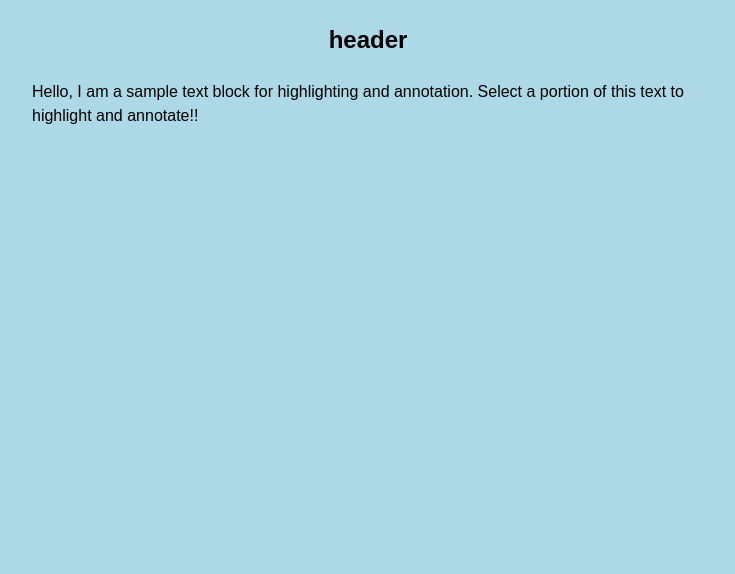
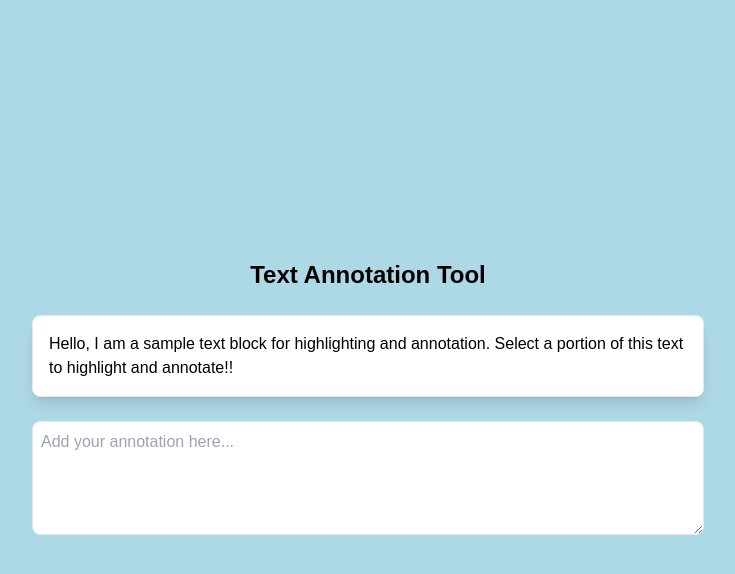
Before and after one commit to MarcusUniversee/Defenders-Assignment, a Next.js app in the folder defenders-assignment/: page /abby in a window 1280 px wide. Shown: the top 574 px of the page, without its empty margins (272-1007 px from the left). Built offline with nearby package versions, Linux system fonts and the light colour scheme.

Commit message:
Changed styling

```diff
--- a/defenders-assignment/src/app/abby/components/TextDisplay.jsx
+++ b/defenders-assignment/src/app/abby/components/TextDisplay.jsx
@@ -1,10 +1,10 @@
 "use client";
 
 import React, { useState, useEffect } from "react";
-import "../styles.css";
+import '../styles.css';
 
-//TODO: pass in a text prop
-const TextDisplay = ({ text }) => {
+// Pass annotationInput and clearAnnotationInput as props
+const TextDisplay = ({ text, annotationInput, clearAnnotationInput }) => {
   // State to store selected text
   const [selectedText, setSelectedText] = useState("");
   // State to store list of annotations
@@ -20,14 +20,15 @@ const TextDisplay = ({ text }) => {
   };
 
   // Function to add annotation for the selected text
-  const addAnnotation = (annotationText) => {
-    if (selectedText) {
+  const addAnnotation = () => {
+    if (selectedText && annotationInput) {
       const newAnnotation = {
         text: selectedText,
-        annotation: annotationText || "No annotation provided",
+        annotation: annotationInput || "No annotation provided",
       };
       setAnnotations([...annotations, newAnnotation]);
       setSelectedText(""); // Clear selected text after adding annotation
+      clearAnnotationInput(); // Clear the annotation input after it's used
     }
   };
 
@@ -52,7 +53,7 @@ const TextDisplay = ({ text }) => {
           </p>
           <button
             className="mt-2 px-4 py-2 bg-blue-500 text-white rounded hover:bg-blue-600"
-            onClick={() => addAnnotation("Annotation for selected text")}
+            onClick={addAnnotation}
           >
             Add Annotation
           </button>
@@ -66,8 +67,8 @@ const TextDisplay = ({ text }) => {
           <ul className="list-disc list-inside">
             {annotations.map((annotation, index) => (
               <li key={index} className="mb-1">
-                <strong>Selected Text:</strong> {annotation.text} <br />
-                <strong>Annotation:</strong> {annotation.annotation}
+                <strong>Highlighted Text:</strong> {annotation.text} <br />
+                <i>    Annotation:</i> {annotation.annotation}
               </li>
             ))}
           </ul>
--- a/defenders-assignment/src/app/abby/page.jsx
+++ b/defenders-assignment/src/app/abby/page.jsx
@@ -1,7 +1,9 @@
-//TODO: what do you need to import here
+"use client";
+
+// Import necessary React modules and components
+import React, { useState } from "react";
 import TextDisplay from "./components/TextDisplay";
 import './styles.css'
-
 
 const App = () => {
   const sampleText = `
@@ -9,12 +11,41 @@ const App = () => {
     Select a portion of this text to highlight and annotate!!
   `;
 
+  // State to hold the user input annotation text
+  const [annotationInput, setAnnotationInput] = useState("");
+
+  // Function to update the annotation input as the user types
+  const handleInputChange = (e) => {
+    setAnnotationInput(e.target.value);
+  };
+
+  // Function to clear the annotation input after it's used
+  const clearAnnotationInput = () => {
+    setAnnotationInput('');
+  };
+
   return (
-    <div className="app-container p-6 bg-gray-100 min-h-screen flex justify-center items-start">
+    <div className="app-container p-6 bg-gray-100 min-h-screen flex flex-col justify-center items-center">
       <div className="w-full max-w-2xl">
-        <h1 className="text-center text-2xl font-bold mb-6">header</h1>
-          Hello, I am a sample text block for highlighting and annotation.
-              Select a portion of this text to highlight and annotate!!
+        <h1 className="text-center text-2xl font-bold mb-6">Text Annotation Tool</h1>
+
+        {/* Pass annotationInput and clearAnnotationInput to TextDisplay */}
+        <TextDisplay
+          text={sampleText}
+          annotationInput={annotationInput}
+          clearAnnotationInput={clearAnnotationInput}
+        />
+
+        {/* Input box for adding annotations */}
+        <div className="mt-6">
+          <textarea
+            className="w-full p-2 border rounded-lg"
+            rows="4"
+            placeholder="Add your annotation here..."
+            value={annotationInput}
+            onChange={handleInputChange}
+          />
+        </div>
       </div>
     </div>
   );
```
